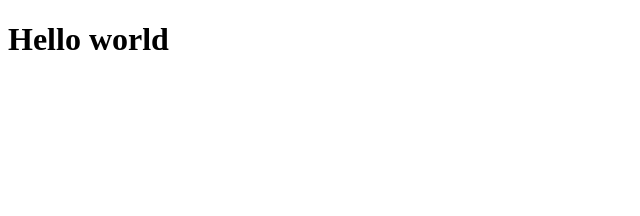
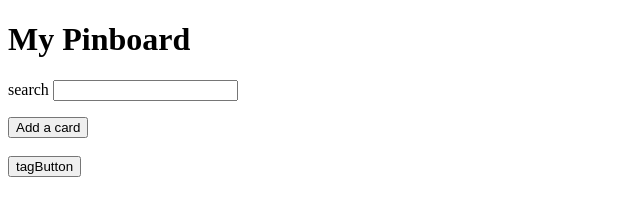
Before and after one commit to HannahF44/Pin-Board, a plain HTML site: page index.html in a window 1280 px wide. Shown: the whole page, without its empty margins (0-640 px from the left). Drawn offline with Linux system fonts and the light colour scheme.

Commit message:
Update indext with html skeleton

```diff
--- a/index.html
+++ b/index.html
@@ -2,13 +2,27 @@
 <html>
 
 <head>
-	<meta charset="utf-8">
-	<meta name="viewport" content="width=device-width">
-	<title>Title</title>
+	<meta charset="utf-8" />
+	<meta name="viewport" content="width=device-width" />
+	<title>My Pinboard</title>
 </head>
 
 <body>
-    <h1>Hello world</h1>
+    <h1 class="header">My Pinboard</h1>
+    <div class="searchContainer">
+     <label class="searchLabel">search</label>
+     <input class="searchInput" />
+     <p class= "searchResult"></p>
+     <button class="newCardButton">Add a card</button>
+    </div>
+   <div class="cardContainer">
+    <div class="card">
+      <img />
+      <div class="tagContainer">
+        <button class="tagButton">tagButton</button>
+      </div>
+    </div>
+   </div>
 </body>
 
 </html>
```
